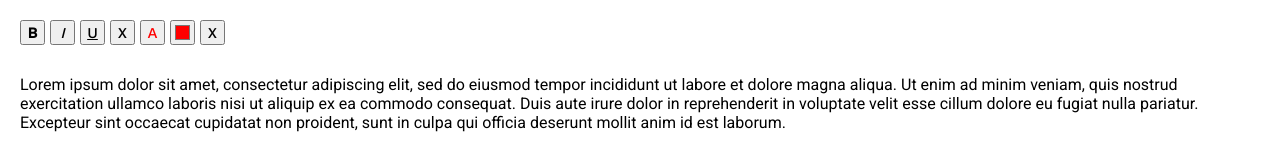
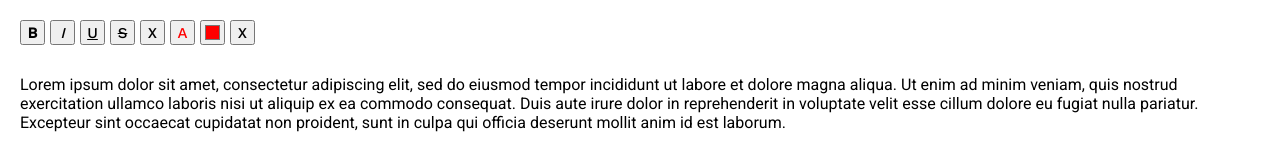
Before and after one commit to 30isnottoolate/wysiwyg-editor, a React app: page / in a window 1280 px wide. Shown: the top 160 px of the page. Built offline with nearby package versions, Linux system fonts and the light colour scheme.

Commit message:
Add strikethrough to formatting tools

```diff
--- a/src/components/App.tsx
+++ b/src/components/App.tsx
@@ -32,6 +32,7 @@ const App: React.FC = () => {
             colorNode.style.color = fontColor;
             colorNode.appendChild(range.extractContents());
 
+            range.deleteContents();
             range.insertNode(colorNode);
             range.selectNode(colorNode);
 
@@ -145,6 +146,12 @@ const App: React.FC = () => {
                 </button>
                 <button
                     className="tool"
+                    title="Strikethrough"
+                    onClick={() => applyFormatting("s")}>
+                    <s>S</s>
+                </button>
+                <button
+                    className="tool"
                     title="Remove All Formating"
                     onClick={() => removeAllFormatting()}>
                     X
```
